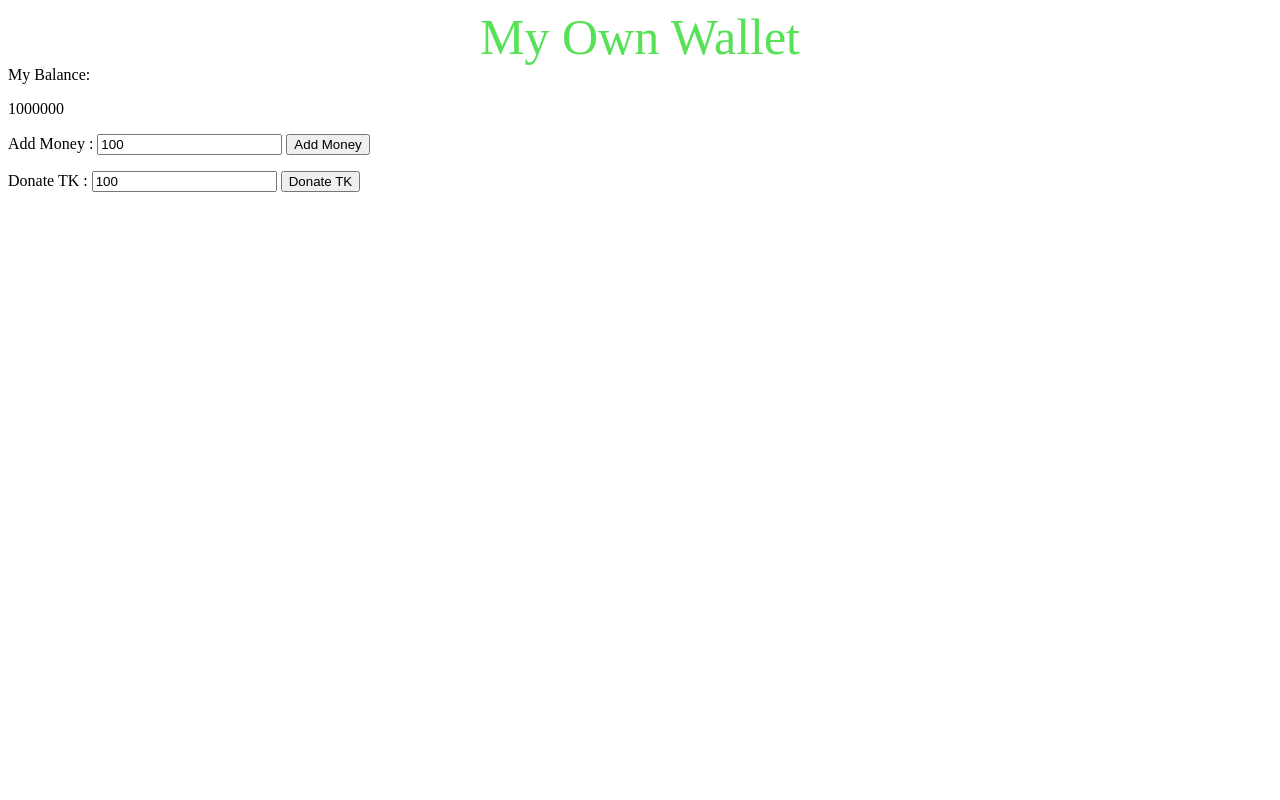
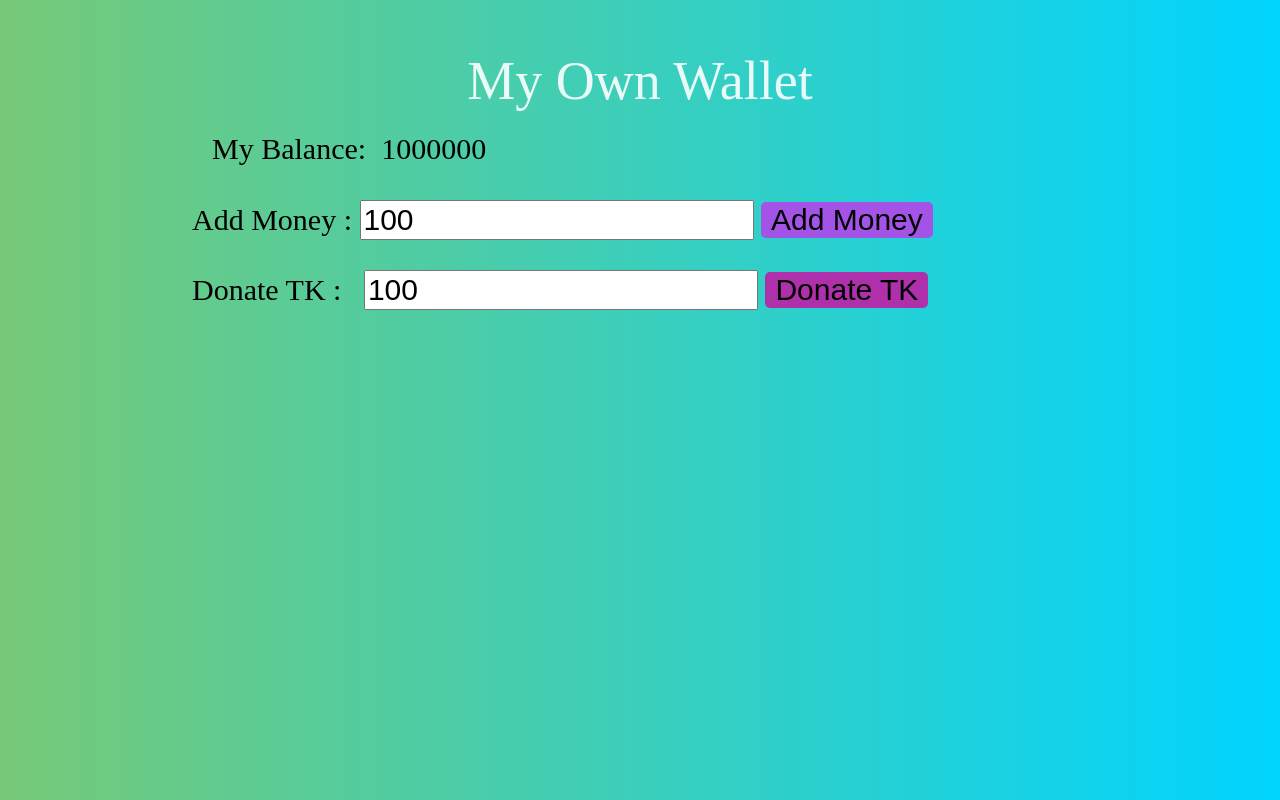
Before and after one commit to mskbadhan/JsPractice, a plain HTML site: page index.html in a window 1280 px wide. Drawn offline with Linux system fonts and the light colour scheme.

Commit message:
html and js updated

```diff
--- a/index.html
+++ b/index.html
@@ -3,13 +3,13 @@
 <head>
     <meta charset="UTF-8">
     <meta name="viewport" content="width=device-width, initial-scale=1.0">
-    <title>JS Practice</title>
+    <title>My Own Wallet [JS]</title>
 </head>
-<body>
-<div style="left: auto; text-align: center; color: rgba(66, 221, 66, 0.886); font-size: 50px;">My Own Wallet</div>
-My Balance: <p class="mainBalance">1000000</p>
-Add Money : <input type="number" name="addMoney" id="addMoney" value=100>&nbsp;<button id="addMoneyBtn">Add Money</button><p></p>
-Donate TK : <input type="number" name="donateTK" id="donateTK" value=100>&nbsp;<button id="donateTKBtn">Donate TK</button>
+<body style="width:70%; margin:50px auto; rgb(2,0,36);background: linear-gradient(90deg, rgba(2,0,36,1) 0%, rgba(118,201,119,1) 0%, rgba(0,212,255,1) 100%); font-size: 30px;">
+<div style="left: auto; text-align: center; color: rgba(255, 255, 255, 0.886); font-size: 54px;">My Own Wallet</div>
+<div style="width:auto; margin: 20px;text-align: center"><p style="margin:0; display: inline; float:left;;">My Balance: &nbsp;</p><p class="mainBalance" style="margin:0; display: inline; float: left;">1000000</p></div>
+<br><br>Add Money : <input type="number" name="addMoney" id="addMoney" value=100 style="font-size: 30px;">&nbsp;<button id="addMoneyBtn" style="border: royalblue; border-radius: 5px; background-color: rgb(163, 83, 229); padding:1px 10px 1px 10px; font-size: 30px;">Add Money</button><p></p>
+Donate TK :&nbsp; &nbsp;<input type="number" name="donateTK" id="donateTK" value=100 style="font-size: 30px;">&nbsp;<button id="donateTKBtn" style="border: royalblue; border-radius: 5px; background-color: rgb(175, 48, 171); padding: 1px 10px 1px 10px; font-size: 30px;">Donate TK</button>
 <p id="result"></p>
 </body>
 <script src="prac1.js">
```
Also changed, not shown: 1 other file.
